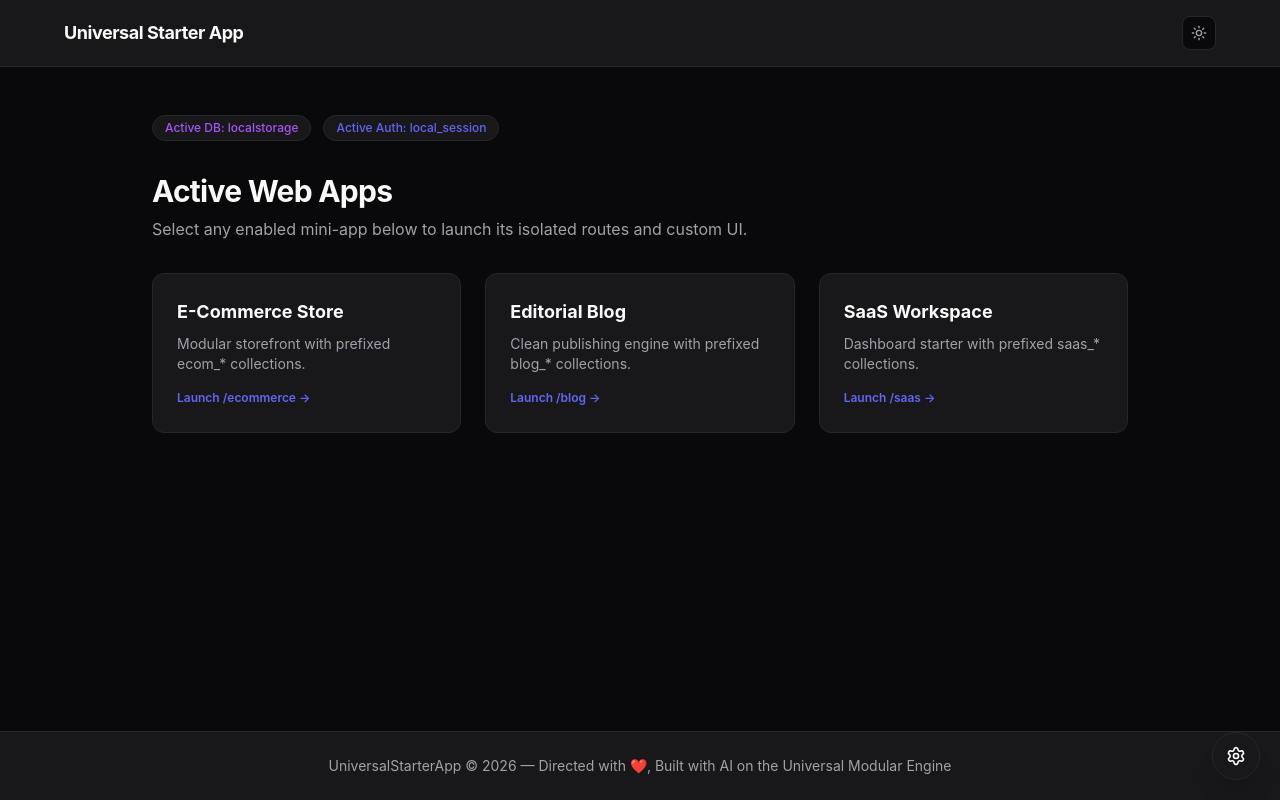
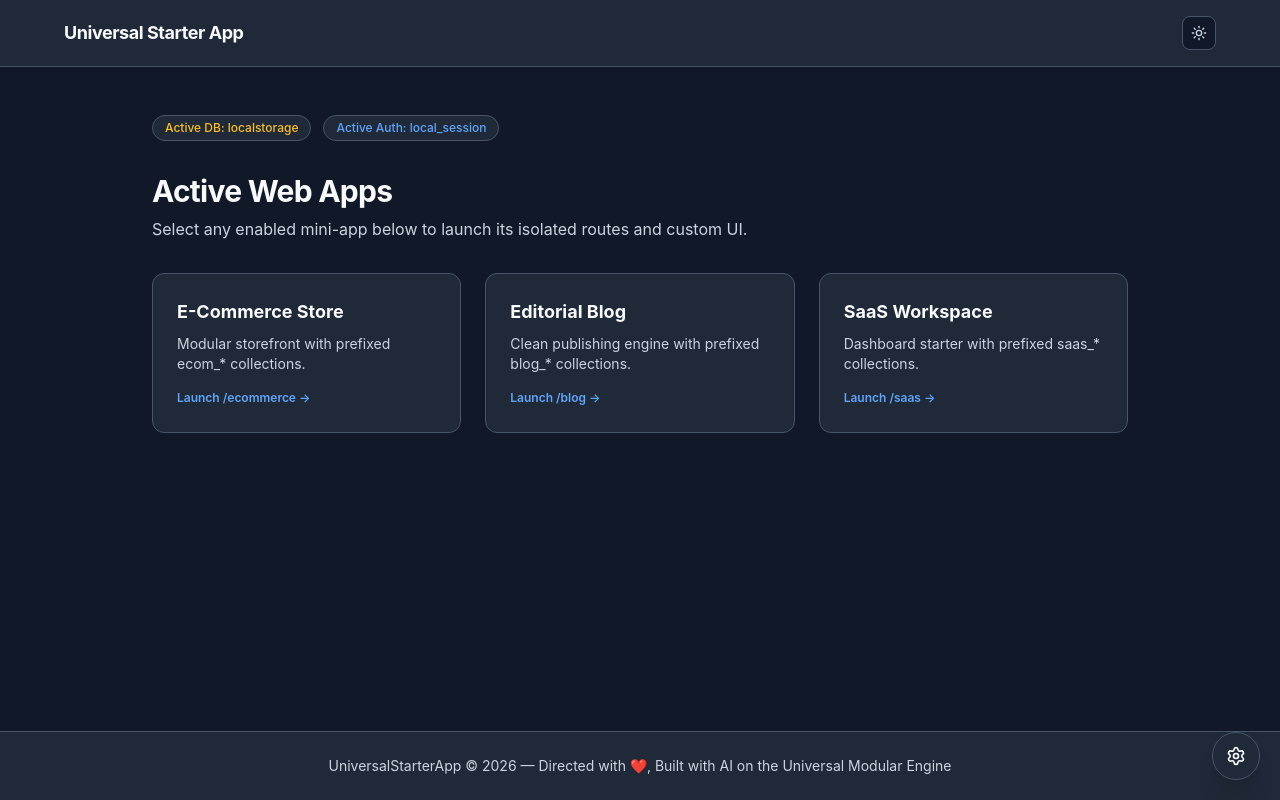
Before and after one commit to DebrajLogic/Universal-Starter-App, a Next.js app: page / in a window 1280 px wide. Built offline with nearby package versions, Linux system fonts and the light colour scheme.

Commit message:
Activate Atelier theme preset

```diff
--- a/src/shared/themes/theme_switch.ts
+++ b/src/shared/themes/theme_switch.ts
@@ -1,7 +1,8 @@
 import { theme_1 } from './presets/theme_1';
 import { theme_2 } from './presets/theme_2';
+import { theme_3 } from './presets/theme_3';
 
 // =============================================================================
 // ACTIVE THEME SELECTOR (Change this ONE line to reskin your entire live app!)
 // =============================================================================
-export const ACTIVE_THEME = theme_1; // Swap to `theme_2`, `theme_3`, etc.
+export const ACTIVE_THEME = theme_3; // Active: Atelier
```
